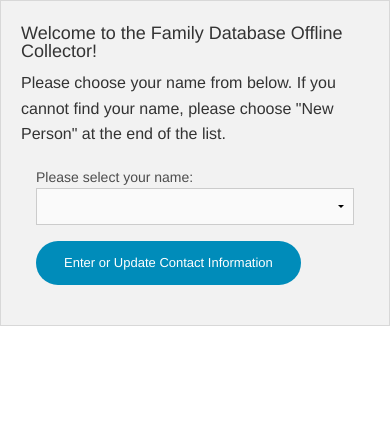
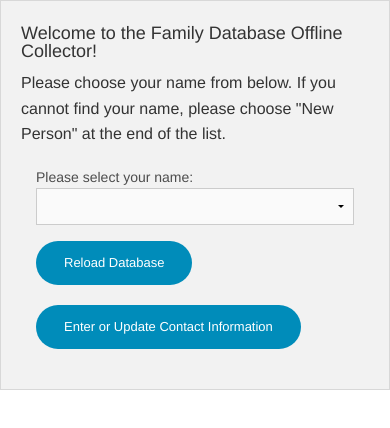
Before and after one commit to xenth/Offline_Collector, a plain HTML site: page www/index.html in a window 390 px wide. Drawn offline with Linux system fonts and the light colour scheme; some packages are replaced by stand-ins of ours.

Commit message:
Add button to reload TSV database.

```diff
--- a/www/index.html
+++ b/www/index.html
@@ -33,7 +33,6 @@
         <script src="js/vendor/modernizr.js"></script>
         <script src="js/Block_Array_HideShowClear.js"></script>
     </head>
-    <!-- <body onload="Block_Array_HideShowClear(new Array('thanks', 'contact', 'mailing', 'genealogy1', 'genealogy2'), new Array('welcome'), 'hide');"> -->
     <body>
     <!-- Add your site or application content here -->
     <form>
@@ -46,6 +45,9 @@
                 <label>Please select your name:</label>
                 <select id="PeopleList">
                 </select>
+            </div>
+            <div class="large-4 medium-4 columns">
+                <a href="#" class="small round button" onclick="loadPeopleDb()">Reload Database</a>
             </div>
             <div class="large-4 medium-4 columns">
                 <a href="#" class="small round button" onclick="startPerson()">Enter or Update Contact Information</a>
--- a/www/js/main.js
+++ b/www/js/main.js
@@ -72,6 +72,11 @@ function onDeviceReady()
     // Now safe to use device APIs
     document.addEventListener("backbutton", onBackKeyDown, false);
 
+    loadPeopleDb();
+}
+
+function loadPeopleDb()
+{
     console.log("Resolving File URL");
     var dataFile = cordova.file.externalDataDirectory + '/OfflineCollector.tsv';
     window.resolveLocalFileSystemURL(dataFile, gotFileEntry, fail);
```
